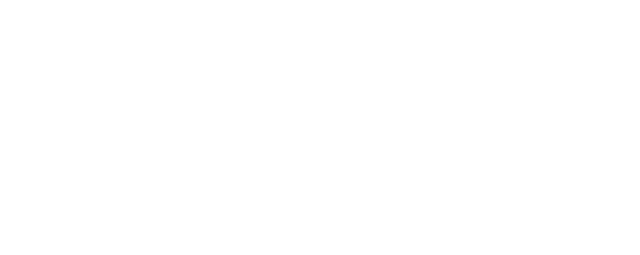
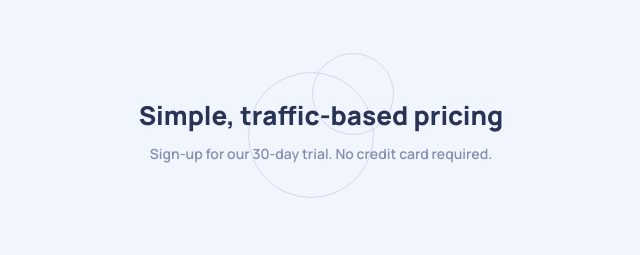
Before and after one commit to malekak44/pricing-component, a plain HTML site: page index.html in a window 1280 px wide. Shown: the whole page, without its empty margins (319-959 px from the left). Drawn offline with Linux system fonts and the light colour scheme.

Commit message:
intro done

```diff
--- a/app/scss/_globals.scss
+++ b/app/scss/_globals.scss
@@ -1,3 +1,5 @@
+@import url('https://fonts.googleapis.com/css2?family=Manrope:wght@600;800&display=swap');
+
 html {
     font-size: 100%;
     box-sizing: border-box;
@@ -12,4 +14,15 @@ html {
 body {
     margin: 0;
     padding: 0;
+    font-size: 15px;
+    font-family: 'Manrope', sans-serif;
+    background-color: $veryPaleBlue;
+    background-image: url("../images/bg-pattern.svg");
+    background-repeat: no-repeat;
+    background-size: contain;
+    height: 150vh;
 }
+
+a {
+    text-decoration: none;
+}
--- /dev/null
+++ b/app/scss/_intro.scss
@@ -0,0 +1,19 @@
+.intro {
+    padding: 4.7rem 0;
+    text-align: center;
+    background-image: url("../images/pattern-circles.svg");
+    background-repeat: no-repeat;
+    background-position: center;
+
+    h1 {
+        font-size: 26px;
+        margin-bottom: 0;
+        color: $darkDesaturatedBlue;
+    }
+
+    p {
+        font-size: 14px;
+        margin-top: 11px;
+        color: $grayishBlue;
+    }
+}
--- a/app/scss/style.scss
+++ b/app/scss/style.scss
@@ -1,3 +1,4 @@
 @import 'variables';
 @import 'mixins';
 @import 'globals';
+@import 'intro';
--- a/index.html
+++ b/index.html
@@ -4,14 +4,21 @@
 <head>
   <meta charset="UTF-8">
   <meta name="viewport" content="width=device-width, initial-scale=1.0">
+  <link rel="shortcut icon" href="images/favicon.png" type="image/x-icon">
+  <link rel="stylesheet" href="dist/style.css">
   <title>Interactive pricing component</title>
 </head>
 
 <body>
-<!--
-  Simple, traffic-based pricing
-  Sign-up for our 30-day trial. No credit card required.
+  <section class="intro">
+    <h1>Simple, traffic-based pricing</h1>
+    <p>Sign-up for our 30-day trial. No credit card required.</p>
+  </section>
+  <section class="pricing">
 
+  </section>
+
+  <!--
   Pageviews
   $ /month
 
```
Also changed, not shown: dist/style.css, images/favicon.png (added), 1 other file.
